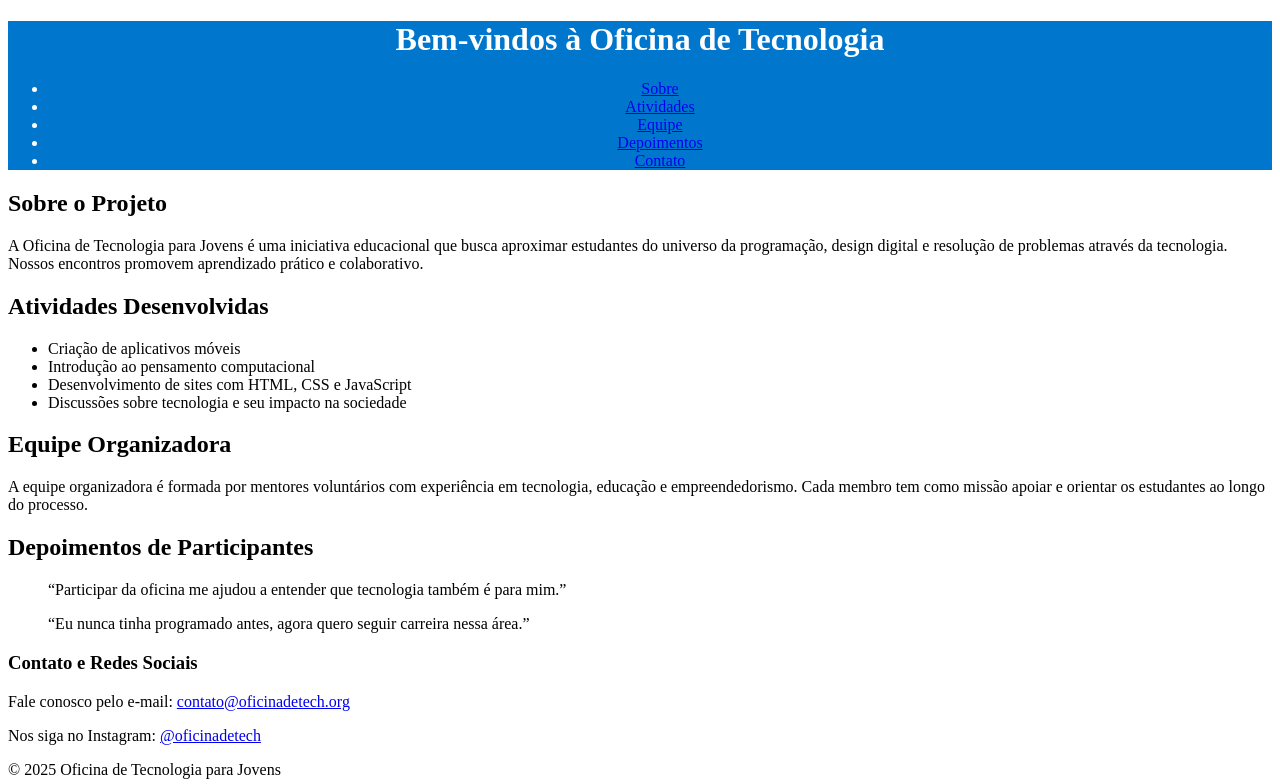
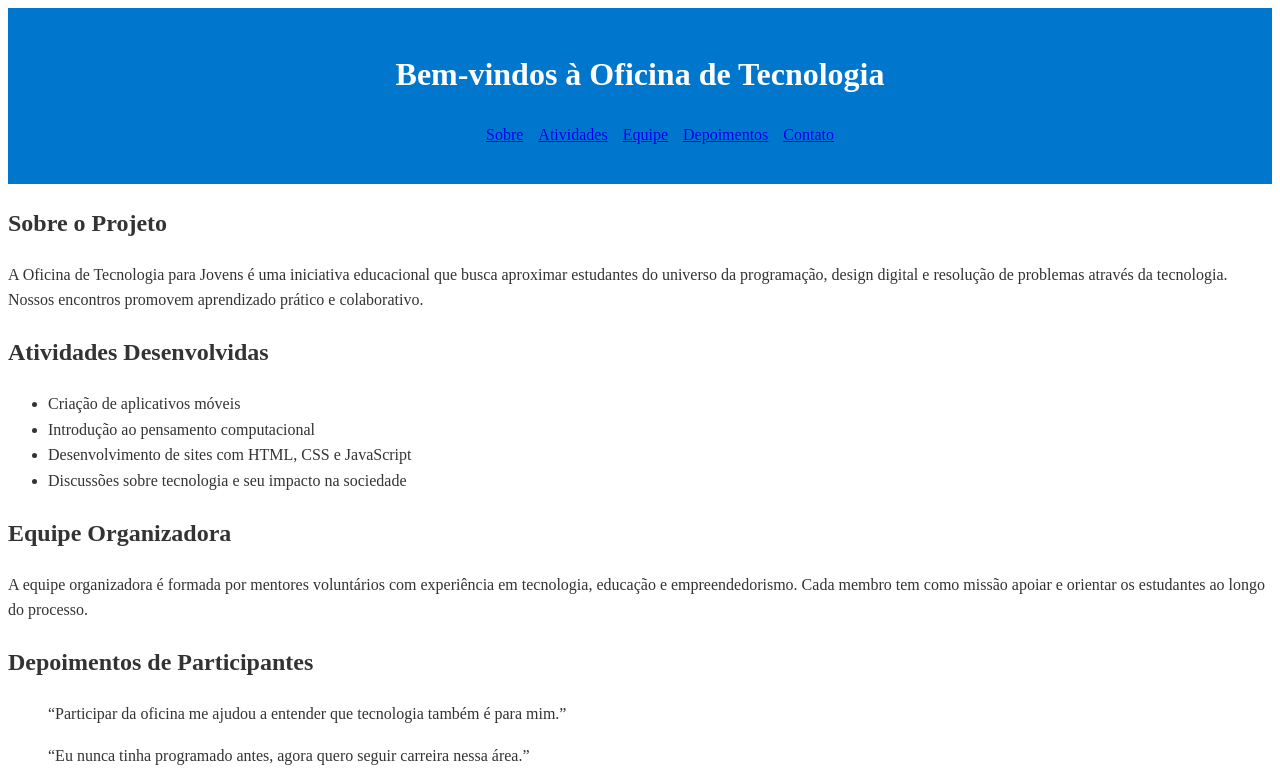
Before and after one commit to IFSPBRA-LPW/tags-semanticas-AnaNamiHada, a plain HTML site: page index.html in a window 1280 px wide. Shown: the top 784 px of the page. Drawn offline with Linux system fonts and the light colour scheme; files that its build step writes are made by us from their sources.

Commit message:
Estrutura renovar

```diff
--- a/index.html
+++ b/index.html
@@ -23,7 +23,7 @@
 
     <main>
       <section id="sobre">
-        <h2>Sobre o Projeto</h2>
+        <h2 class="sustitle">Sobre o Projeto</h2>
         <p>
           A Oficina de Tecnologia para Jovens é uma iniciativa educacional que
           busca aproximar estudantes do universo da programação, design digital
@@ -33,7 +33,7 @@
       </section>
 
       <section id="atividades">
-        <h2>Atividades Desenvolvidas</h2>
+        <h2 class="sustitle">Atividades Desenvolvidas</h2>
         <ul>
           <li>Criação de aplicativos móveis</li>
           <li>Introdução ao pensamento computacional</li>
@@ -43,7 +43,7 @@
       </section>
 
       <section id="equipe">
-        <h2>Equipe Organizadora</h2>
+        <h2 class="sustitle">Equipe Organizadora</h2>
         <p>
           A equipe organizadora é formada por mentores voluntários com
           experiência em tecnologia, educação e empreendedorismo. Cada membro
@@ -52,7 +52,7 @@
       </section>
 
       <section id="depoimentos">
-        <h2>Depoimentos de Participantes</h2>
+        <h2 class="sustitle">Depoimentos de Participantes</h2>
         <article>
           <blockquote>
             “Participar da oficina me ajudou a entender que tecnologia também é
--- a/style/index.css
+++ /dev/null
@@ -1,18 +0,0 @@
-@import url('https://fonts.googleapis.com/css2?family=Inter:ital,opsz,wght@0,14..32,100..900;1,14..32,100..900&family=Roboto:ital,wght@0,100..900;1,100..900&display=swap');
-
-
-{
-    font-family: font-family: "Roboto", sans-serif;
-    margin: 0;
-    padding: 0;
-    color: #333333;
-    background-color: #F9F8FA;
-    line-height:1.6;
-}
-
-
-.header-container{
-    background-color: #0077CC;
-    color: #FFFFFF;
-    text-align: center;
-}
--- /dev/null
+++ b/styles/index.css
@@ -0,0 +1,46 @@
+@import url('https://fonts.googleapis.com/css2?family=Inter:ital,opsz,wght@0,14..32,100..900;1,14..32,100..900&family=Roboto:ital,wght@0,100..900;1,100..900&display=swap');
+
+
+{
+    font-family: font-family: "Roboto", sans-serif;
+    line-height:1.6;
+    margin: 0;
+    padding: 0;
+}
+
+body{
+    background-color:rgb(255, 255, 255);
+    color: #333;
+    line-height:1.6;
+}
+
+.header-container{
+    background-color: #0077CC;
+    color: white;
+    text-align: center;
+    padding: 20px;
+}
+
+.link{
+    color: white;
+    text-decoration: none;
+
+}
+
+.link:hover{
+    color: yellow;
+}
+
+.link:visited{
+    color: aqua;
+}
+nav ul{
+    list-style: none;
+    display: flex;
+    justify-content: center;
+    gap: 15px;
+}
+
+.subtitle{
+    margin: 20px opx;
+}
```
